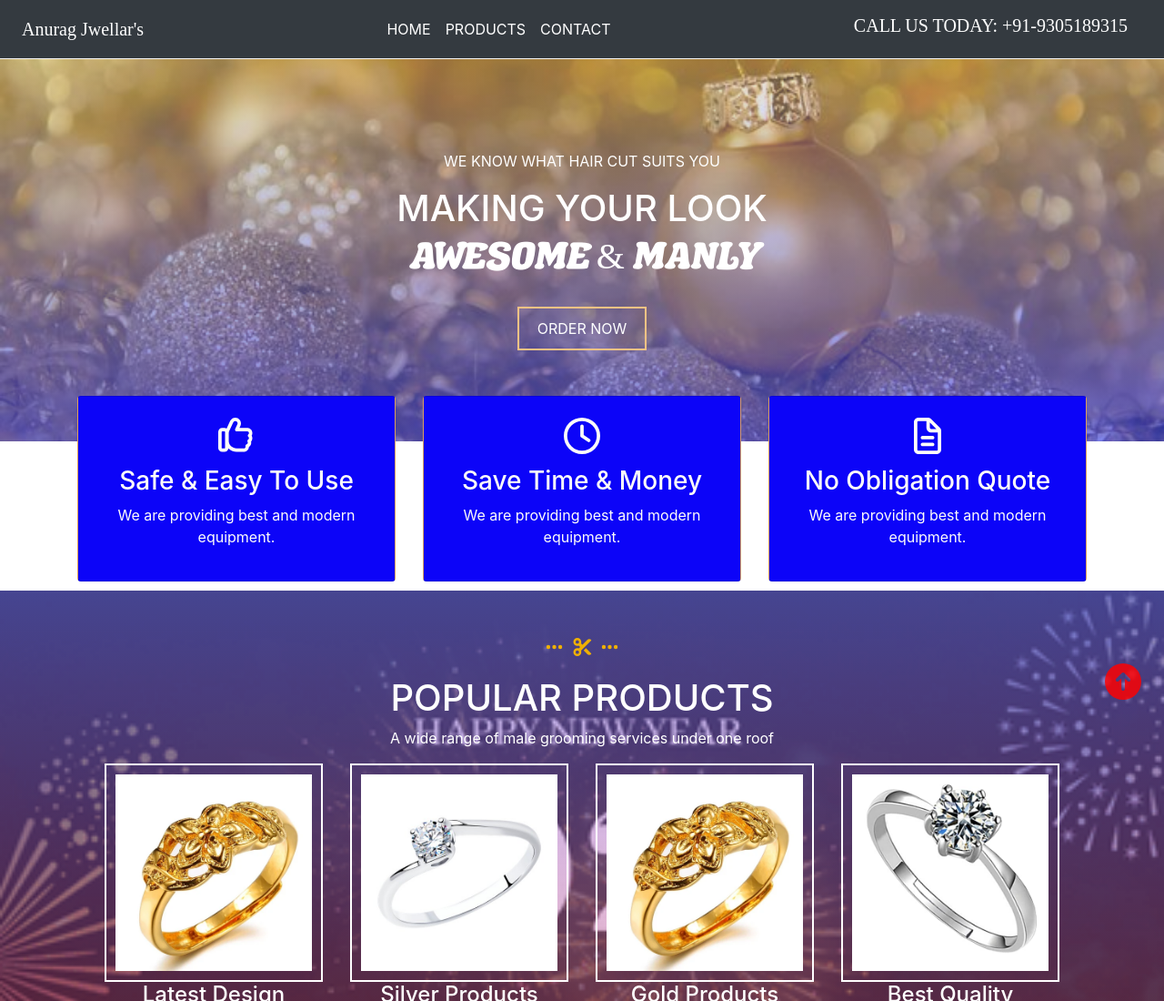
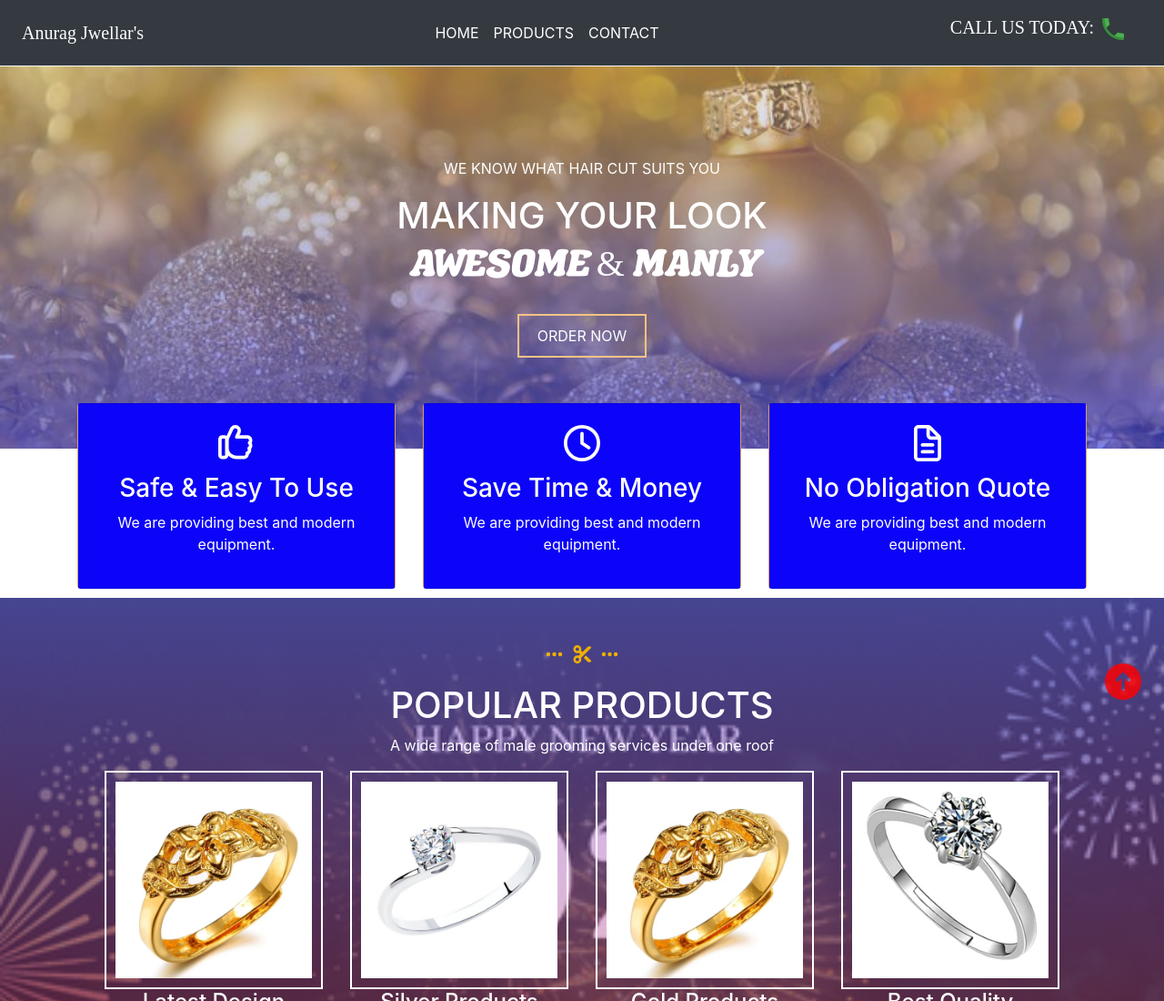
Before and after one commit to amitraj149/Anurag-Jweller-s, a plain HTML site: page index.html in a window 1280 px wide. Shown: the top 1100 px of the page at 91% size. Drawn offline with nearby package versions, Linux system fonts and the light colour scheme; files whose address does not match are found by name; a web font is replaced by a local one.

Commit message:
Update index.html

```diff
--- a/index.html
+++ b/index.html
@@ -58,7 +58,7 @@
                 </li>
             </ul>
             <div>
-                <a class="nav-link myfont mycolor h5" href="tel:+91-9305189315">CALL US TODAY: +91-9305189315</a>
+                <a class="nav-link myfont mycolor h5" href="tel:+91-9305189315">CALL US TODAY: <img src="icons/call.png" alt=""></a>
             </div>
         </div>
     </nav>
```
